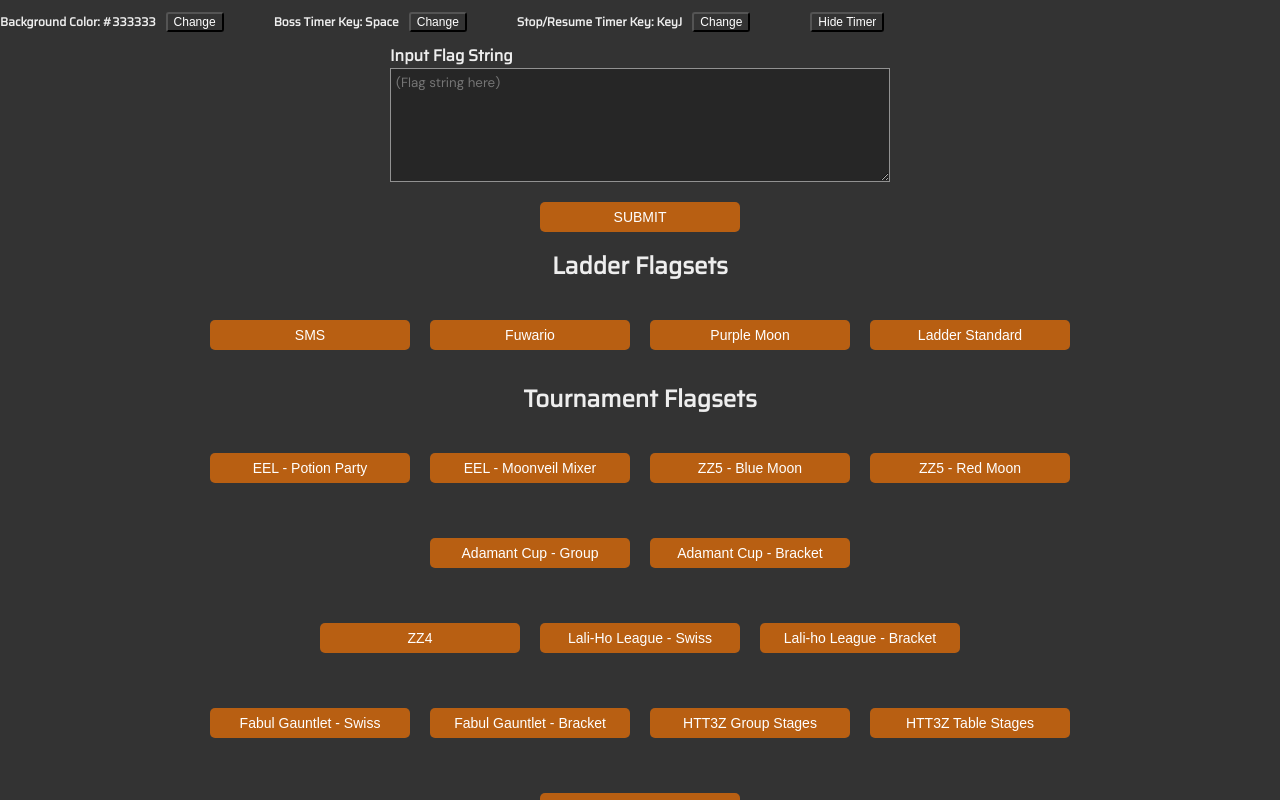
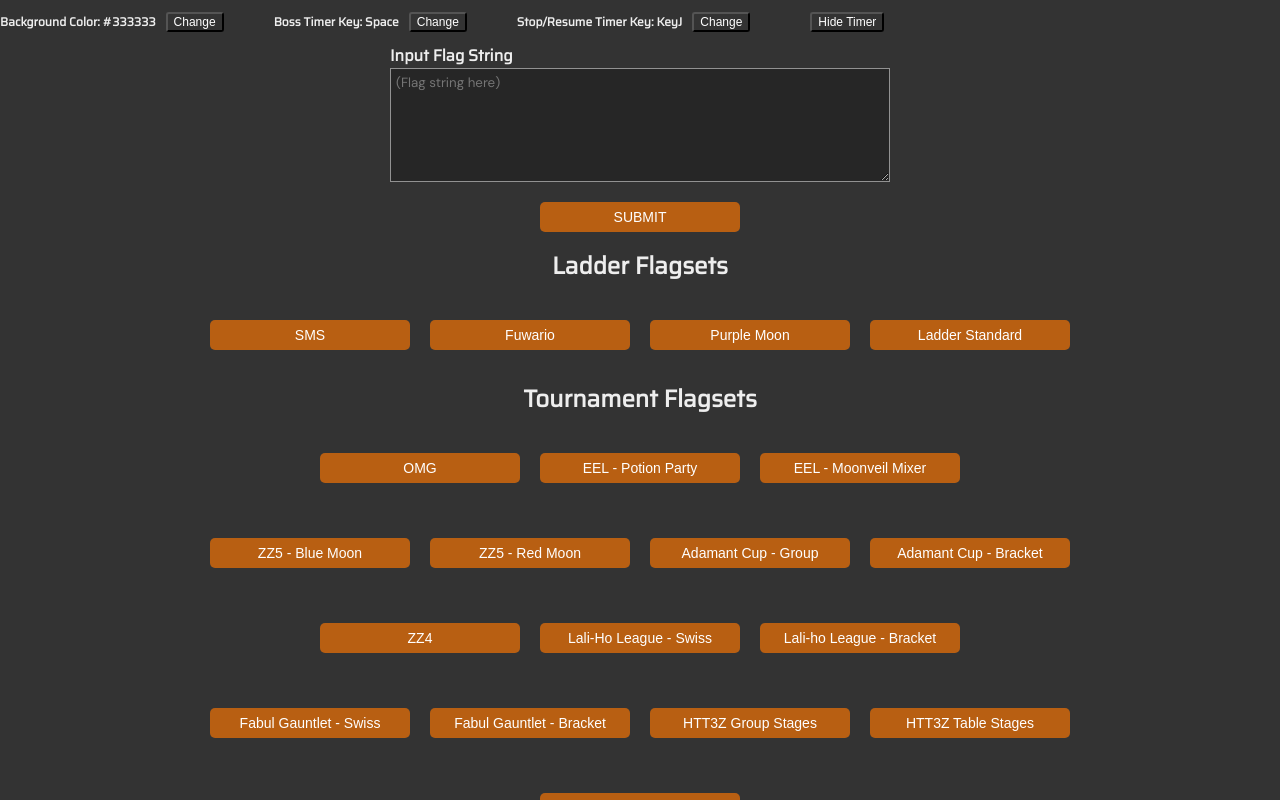
Before and after one commit to Fleury14/v4-timer, a React (Create React App) app: page / in a window 1280 px wide. Shown: the top 800 px of the page. Built offline with nearby package versions, Linux system fonts and the light colour scheme; no server answers; the HTML template or start-up script is replaced by a standard one.

Commit message:
feat(input form): include omg

```diff
--- a/src/components/flag-input/flag-input-form.js
+++ b/src/components/flag-input/flag-input-form.js
@@ -48,12 +48,13 @@ class FlagInputForm extends Component {
                 </div>
                 <h2 className="flag-preset-title">Tournament Flagsets</h2>
                 <div className="flag-presets">
-                <button onClick={() => this.setState({ flags: 'O1:quest_monsterqueen/2:quest_monsterking/3:quest_cavebahamut/4:quest_masamunealtar/5:quest_forge/random:3,tough_quest/req:6/win:game Kmain/trap/nofree/force:magma Pnone Cstandard/nofree/distinct:7/start:not_tellah,not_fusoya/no:fusoya/restrict:cecil/j:abilities/nekkie/nodupes/hero Twildish/money Swild/no:j Bstandard/nofree/alt:gauntlet/whichburn Etoggle/noexp Gwarp/life/sylph/backrow -kit:freedom -kit2:trap -kit3:basic -noadamants -nocursed -spoon' })}>EEL - Potion Party</button>
-                <button onClick={() => this.setState({ flags: 'O1:quest_magnes/2:quest_forge/3:boss_fabulgauntlet/4:boss_golbez/random:3,tough_quest/req:6/win:crystal Kmain/summon/moon/nofree Pkey Cstandard/nofree/restrict:cecil,fusoya/j:abilities/nekkie/hero Twildish/maxtier:5 Sstandard Bstandard/alt:gauntlet/whichburn Etoggle/cantrun Gwarp/life/sylph/backrow -kit:better -kit2:dwarf -spoon' })}>EEL - Moonveil Mixer</button>
+                    <button onClick={() => this.setState({ flags: 'O2:quest_forge/3:quest_music/4:quest_lowerbabil/5:quest_cavebahamut/6:quest_toroiatreasury/7:boss_fabulgauntlet/8:quest_magma/req:6/win:crystal Kmain/moon/trap/force:hook Pkey Cstandard/nofree/distinct:7/start:rosa,porom/no:tellah/restrict:cecil,yang,fusoya/j:abilities/nekkie/nodupes Tpro/no:j/maxtier:5 Spro Bstandard/alt:gauntlet/whichburn Etoggle Glife/backrow -kit:basic -kit3:random -noadamants -nocursed -smith:super -vanilla:traps -wacky:omnidextrous' })}>OMG</button>
+                    <button onClick={() => this.setState({ flags: 'O1:quest_monsterqueen/2:quest_monsterking/3:quest_cavebahamut/4:quest_masamunealtar/5:quest_forge/random:3,tough_quest/req:6/win:game Kmain/trap/nofree/force:magma Pnone Cstandard/nofree/distinct:7/start:not_tellah,not_fusoya/no:fusoya/restrict:cecil/j:abilities/nekkie/nodupes/hero Twildish/money Swild/no:j Bstandard/nofree/alt:gauntlet/whichburn Etoggle/noexp Gwarp/life/sylph/backrow -kit:freedom -kit2:trap -kit3:basic -noadamants -nocursed -spoon' })}>EEL - Potion Party</button>
+                    <button onClick={() => this.setState({ flags: 'O1:quest_magnes/2:quest_forge/3:boss_fabulgauntlet/4:boss_golbez/random:3,tough_quest/req:6/win:crystal Kmain/summon/moon/nofree Pkey Cstandard/nofree/restrict:cecil,fusoya/j:abilities/nekkie/hero Twildish/maxtier:5 Sstandard Bstandard/alt:gauntlet/whichburn Etoggle/cantrun Gwarp/life/sylph/backrow -kit:better -kit2:dwarf -spoon' })}>EEL - Moonveil Mixer</button>
+                </div>
+                <div className="flag-presets">
                     <button onClick={() => this.setState({ flags: 'O1:boss_golbez/2:boss_fabulgauntlet/random:6,boss/req:7/win:crystal Kmain/summon/moon/force:hook Pkey Crelaxed/noearned/distinct:7/start:any/no:fusoya/j:abilities/nekkie/nodupes Twildish Sstandard Bstandard/alt:gauntlet Etoggle Gwarp/life/sylph/backrow -kit:basic -kit2:freedom -noadamants -spoon -smith:super' })}>ZZ5 - Blue Moon</button>
                     <button onClick={() => this.setState({ flags: 'Orandom:8,boss/req:7/win:crystal Kmain/summon/moon/nofree/force:hook Pkey Crelaxed/noearned/distinct:7/start:cecil/no:cecil,edge,fusoya/j:abilities Tpro Sstandard/no:apples Bstandard/alt:gauntlet Etoggle Glife -kit:notdeme -kit2:freedom -noadamants -spoon -smith:super' })}>ZZ5 - Red Moon</button>
-                </div>
-                <div className="flag-presets">
                     <button onClick={() => this.setState({ flags: 'Orandom:7,tough_quest/req:7/win:crystal Kmain/summon/moon Pkey Cstandard/nofree/restrict:cecil,fusoya/j:abilities/nekkie/party:4 Twildish/maxtier:7 Sstandard Bstandard/alt:gauntlet Etoggle Glife/sylph/backrow -kit:better -spoon' })}>Adamant Cup - Group</button>
                     <button onClick={() => this.setState({ flags: 'Orandom:7,tough_quest/req:7/win:crystal Kmain/summon/moon Pkey Crelaxed/nofree/no:cecil,fusoya/j:abilities/nekkie/party:4 Tpro/maxtier:6 Sstandard/sell:quarter Bstandard/alt:gauntlet Etoggle Glife/sylph -kit:basic -spoon -smith:alt' })}>Adamant Cup - Bracket</button>
                 </div>
```
Also changed, not shown: public/index.html (renamed from public/200.html).
